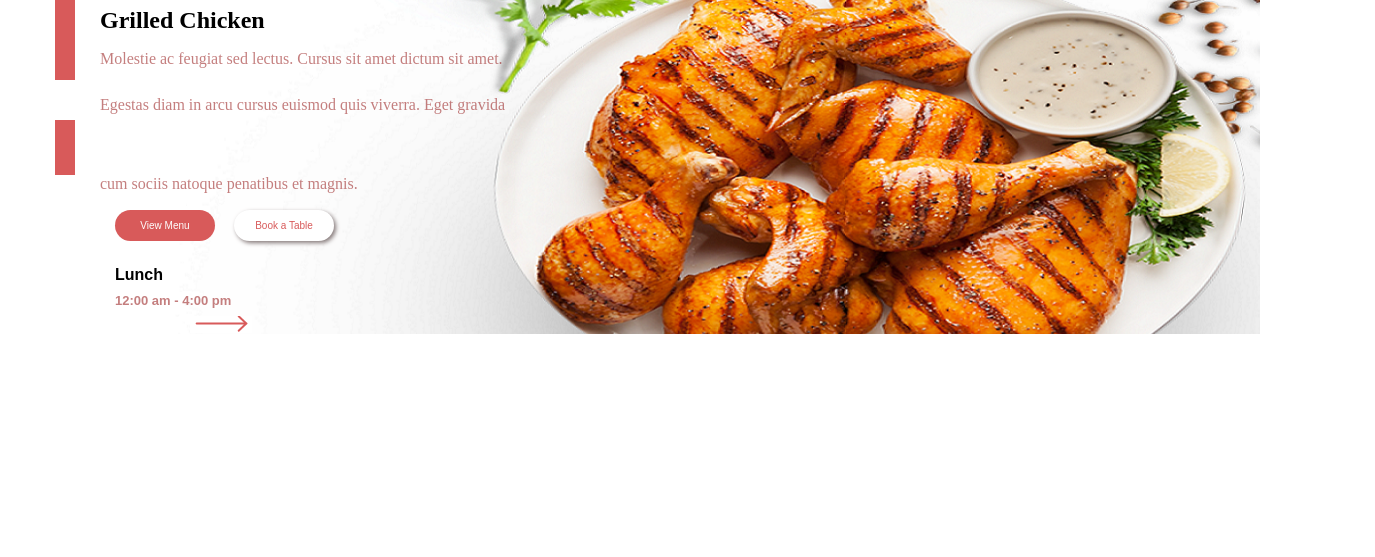
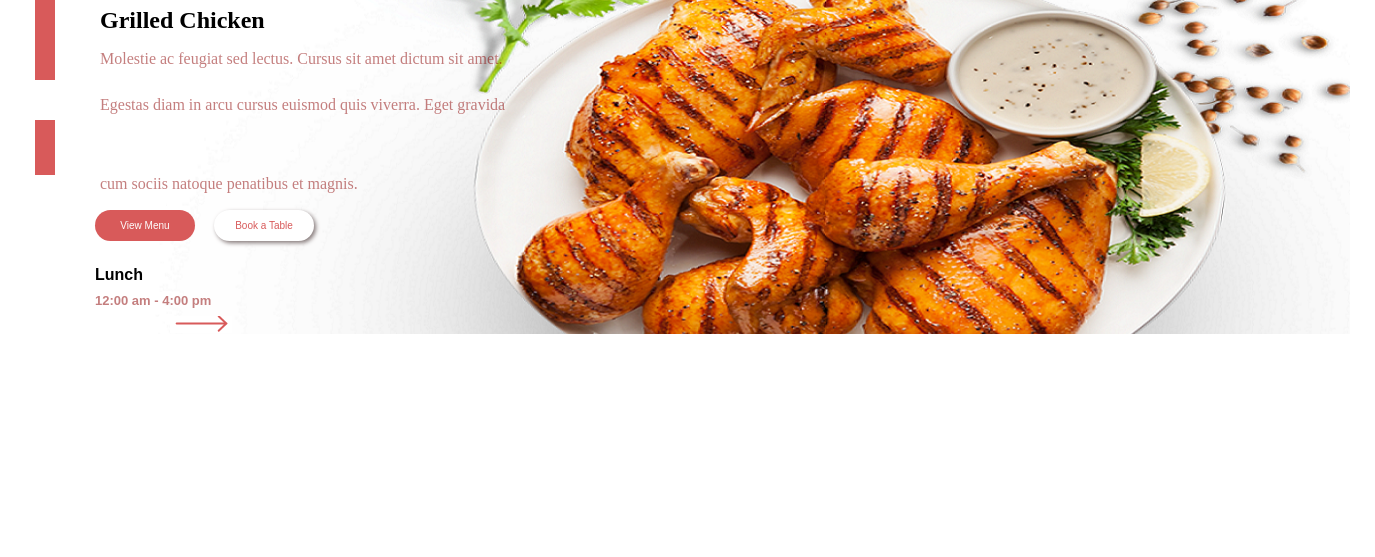
Before and after one commit to Enecode/chicken-restaurant-landing-page, a plain HTML site: page index.html in a window 1280 px wide. Shown: the part 243-800 px from the top of the page, 1375 px wide, since content can reach past the window. Drawn offline with Linux system fonts and the light colour scheme.

Commit message:
Added @media querry

```diff
--- a/chicken.css
+++ b/chicken.css
@@ -5,7 +5,6 @@ body {
 /* give the background an images, define the width, margin and padding.*/
 .container {
     background-image: url(images/chicken.png);
-    width: 1170px;
     padding: 0 35px;
     margin: 0 auto;
 }
@@ -165,3 +164,24 @@ h1 {
     left: 75px;
     margin: auto;
 }
+
+/* Medium devices (tablets, 768px and up) The navbar toggle appears at this breakpoint */
+@media (min-width: 768px) {
+    body, .container {
+        width: 80%;
+    }
+}
+
+/* Large devices (desktops, 992px and up) */
+@media (min-width: 992px) {
+    body, .container {
+        width: 100%;
+    }
+}
+
+/* Extra large devices (large desktops, 1200px and up) */
+@media (min-width: 1200px) {
+    body, .container {
+        width: 100%;
+    }
+}
```
